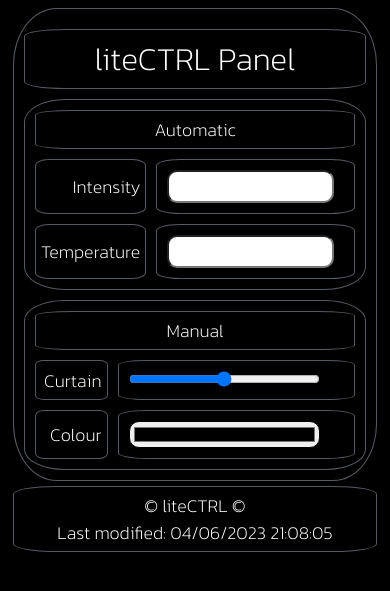
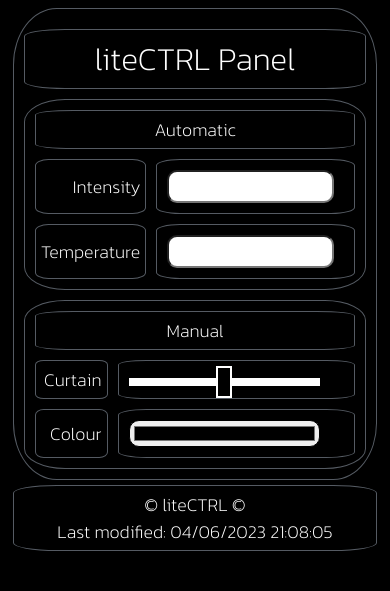
Before and after one commit to johannashaw/liteCTRL, a PHP site: page / in a window 390 px wide. Shown: the top 591 px of the page. Run offline with PHP 8.4, Linux system fonts and the light colour scheme; data that the repository does not hold is empty.

Commit message:
Upgraded trackbar

```diff
--- a/liteCTRL_WEB/style.css
+++ b/liteCTRL_WEB/style.css
@@ -167,4 +167,46 @@ input {
     footer {
         text-align: center;
     }
+
+
+
+
+    /*********** Baseline, reset styles ***********/
+    input[type="range"] {
+        -webkit-appearance: none;
+        appearance: none;
+        background: transparent;
+        cursor: pointer;
+
+    }
+
+    /* Removes default focus */
+    input[type="range"]:focus {
+        outline: none;
+    }
+
+    /******** Chrome, Safari, Opera and Edge Chromium styles ********/
+    /* slider track */
+    input[type="range"]::-webkit-slider-runnable-track {
+        background-color: #FFFFFF;
+        /* border-radius: 0.5rem; */
+        height: 0.5rem;
+    }
+
+    /* slider thumb */
+    input[type="range"]::-webkit-slider-thumb {
+        -webkit-appearance: none; /* Override default look */
+        appearance: none;
+        margin-top: -12px; /* Centers thumb on the track */
+        background-color: #000000;
+        border: 2px solid white;
+        /* border-radius: 0.5rem; */
+        height: 2rem;
+        width: 1rem;
+    }
+
+    input[type="range"]:focus::-webkit-slider-thumb {
+        outline: 3px solid #808080;
+        outline-offset: 0.125rem;
+    }
 }
```
Also changed, not shown: liteCTRL_WEB/login.css (+41 -0 lines).
